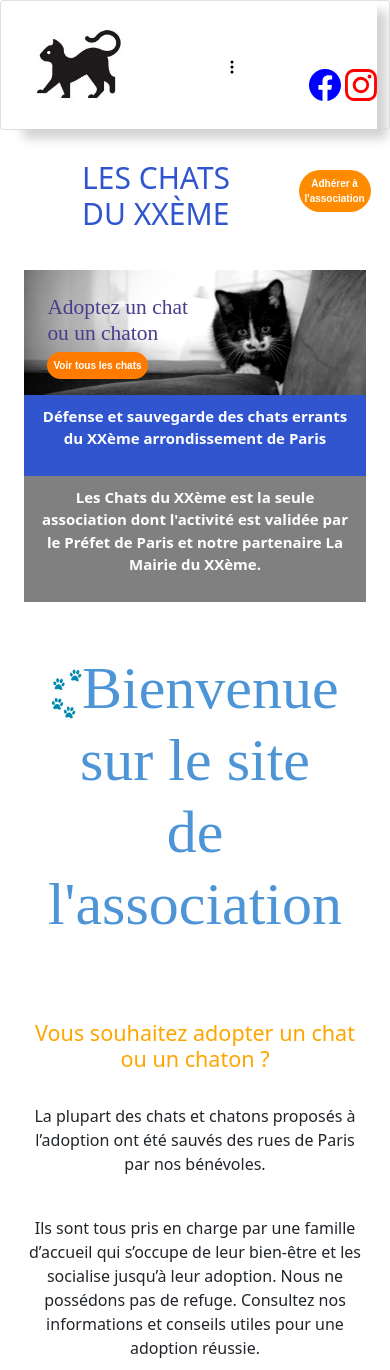
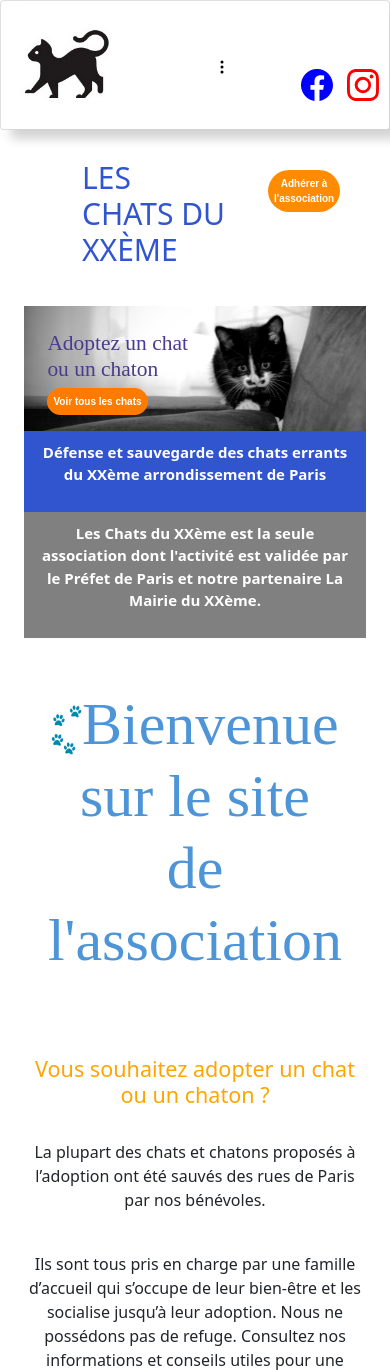
Before and after one commit to OlivierBaldocchi/ProjetAssociation, a PHP site: page / in a window 390 px wide. Shown: the top 1370 px of the page. Run offline with PHP 8.4, Linux system fonts and the light colour scheme.

Commit message:
problem of responsive in size xs repaired

```diff
--- a/index.html
+++ b/index.html
@@ -11,7 +11,7 @@
     <link rel="stylesheet" href="style.css">
 </head>
 <body>
-    <header class="container-fluid card sticky-top">
+    <header class="card sticky-top">
         <nav class="navbar navbar-expand-lg">
             <div class="navbar-brand image btn"><a href="https://les-chats-du-xxeme.herokuapp.com/">
                 <img
@@ -65,11 +65,11 @@
         </nav>
     </header>
 
-    <main class="container">
-        <section>
+    <main>
+        <section class="container">
             <div class="container">
                 <div class="row">
-                    <div class="col-9 title">
+                    <div class="col-8 title">
                         <h1>Les Chats du XXème</h1>
                     </div>
                     <div class="col-3">
@@ -84,7 +84,7 @@
                     <h2>Adoptez un chat<br>ou un chaton</h2>
                     <a href="index.html#adoptions" class="btn button2">Voir tous les chats</a>
                 </div>
-
+            </div>
             <div>
                 <div class="description">
                     <p>Défense et sauvegarde des chats errants <br>du XXème arrondissement de  Paris </p>
@@ -95,7 +95,7 @@
             </div>
         </section>
 
-        <section>
+        <section class="container">
             <div class="welcome">
                 <div class="pattes">
                         <h3>
@@ -169,8 +169,9 @@
                     </div>
                 </div>
             </div>
+        </section>
 
-        </section>
+        <section>
             <div class="mx-auto" id="adoptions">
                 <p class="catitle">Nos chats du mois</p>
             </div>
@@ -184,8 +185,7 @@
                                 <p class="card-text text">
                                     Il a besoin de trouver un foyer attentionné et sérieux, sans enfant mais pourquoi pas avec un autre chat comme compagnon de jeux.
                                     Il a aussi besoin d’espace (il s’ennuie en appartement) et serait très heureux de vivre dans une maison avec jardin.
-                                    Venez le rencontrer ! Si vous lui plaisez et que son regard intense vous fait fondre, il vous fera comprendre que tout est
-                                    possible entre vous. Tendresse garantie !</p>
+                                    Venez le rencontrer ! Tendresse garantie !</p>
                                 <div class="butdown">
                                     <a href="#" class="button4">Plus d'infos...</a>
                                 </div>
@@ -225,8 +225,6 @@
                     </div>
                 </div>
             </div>
-        <section>
-
         </section>
     </main>
 
--- a/style.css
+++ b/style.css
@@ -17,7 +17,10 @@ h4  {
 
 .margesvg   {
     margin-top: 40px;
-    margin-right: 10x;
+}
+
+.margesvg svg{
+    margin-right: 10px;
 }
 
 .nav-link:hover    {
@@ -184,7 +187,8 @@ header nav {
     font-family: 'Brush Script MT';
     text-align: center;
     padding-top: 130px;
-    font-size: 100px;
+    font-size: 80px;
+
 }
 
 .cat {
@@ -244,18 +248,18 @@ div h3 p {
     width: 60vw;
     height: 30em;
     position: absolute;
-    left: 20vw;
+    left: 5vw;
     top: 100px;
     border: white 1px solid;
     border-radius: 50px;
 }
 
-footer div p {
+.contact p {
     text-align: center;
     margin: 20px;
     color: white;
     font-family: 'Brush Script MT';
-    font-size: 50px;
+    font-size: 40px;
 }
 
 .formulaire {
```
